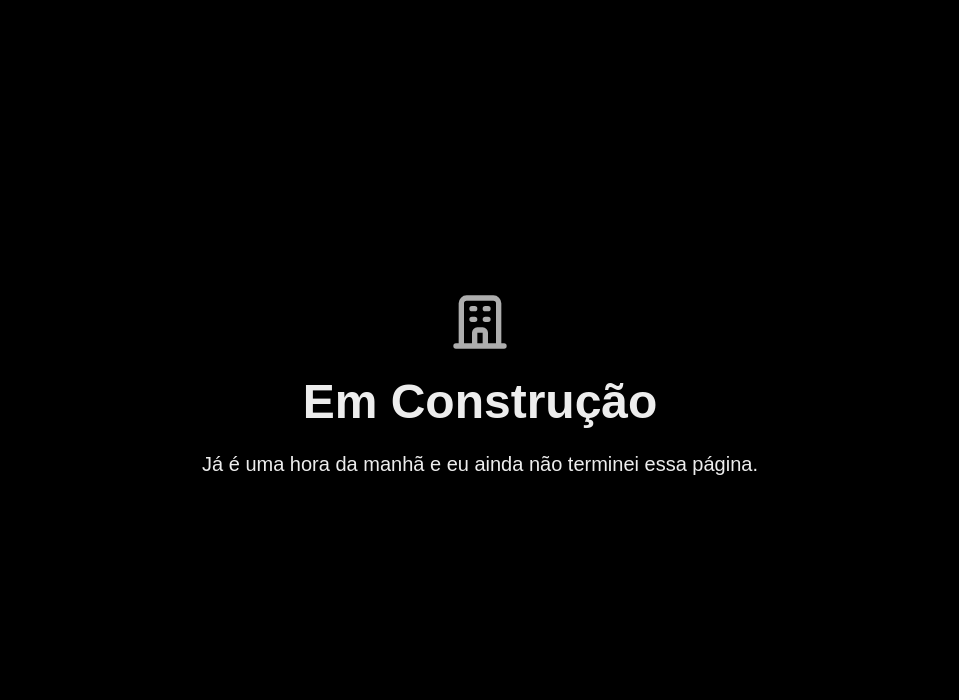
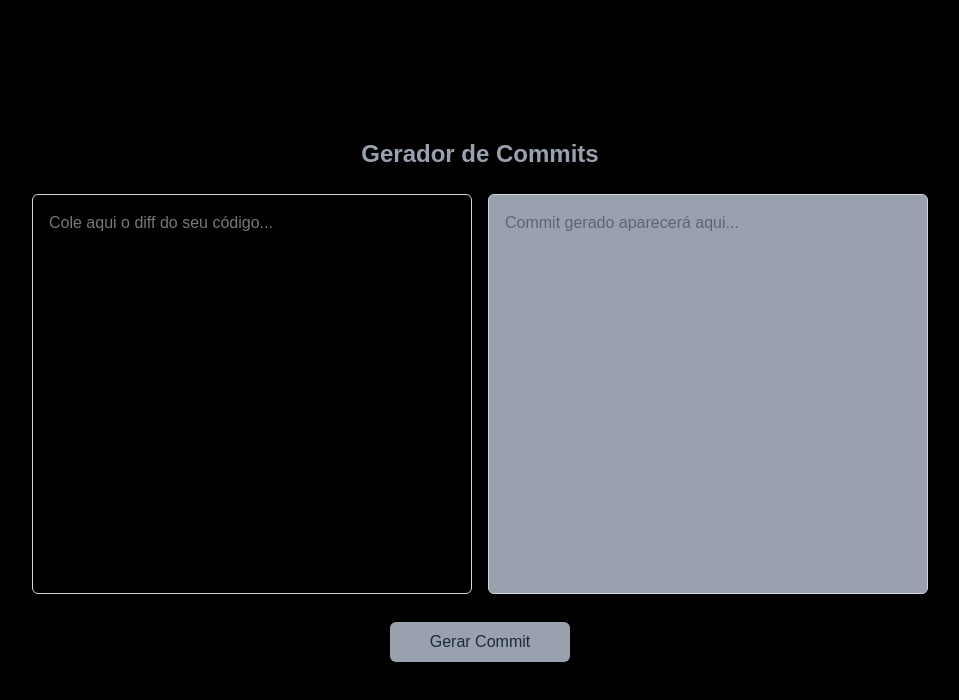
Before and after one commit to IsraelBonicenha/my-profissao-cc, a Next.js app: page /pilares/software in a window 1280 px wide. Shown: the top 700 px of the page, without its empty margins (160-1119 px from the left). Built offline with nearby package versions, Linux system fonts and the light colour scheme.

Commit message:
feat(pilares/software): adiciona gerador de commits em software
- integra funcionalidade para gerar commit com base em input de diff
- adiciona dependência openai nas configurações do projeto.

```diff
--- a/package.json
+++ b/package.json
@@ -10,6 +10,7 @@
   },
   "dependencies": {
     "next": "15.5.0",
+    "openai": "^5.15.0",
     "react": "19.1.0",
     "react-dom": "19.1.0",
     "react-icons": "^5.5.0"
--- /dev/null
+++ b/src/app/api/commit/route.js
@@ -0,0 +1,49 @@
+import { NextResponse } from "next/server";
+import OpenAI from "openai";
+
+const client = new OpenAI({
+  apiKey: process.env.OPENAI_API_KEY,
+});
+
+export async function POST(req) {
+  try {
+    const { diff } = await req.json();
+
+    if (!diff || diff.trim() === "") {
+      return NextResponse.json(
+        { error: "Diff não pode estar vazio." },
+        { status: 400 }
+      );
+    }
+
+const response = await client.chat.completions.create({
+  model: "gpt-4o-mini",
+  messages: [
+    {
+      role: "system",
+      content:
+        "Você é um assistente que gera mensagens de commit claras e objetivas com base no diff de código. " +
+        "Todos os commits devem seguir a convenção: <tipo>(<escopo>): <descrição>. " +
+        "Se o diff afetar apenas 1 a 2 arquivos e a mudança for curta, gere apenas uma linha. " +
+        "Se o diff for extenso (3+ arquivos ou múltiplas responsabilidades), use o formato expandido: " +
+        "<tipo>(<escopos>): <título> " +
+        "- detalhe 1 " +
+        "- detalhe 2 " +
+        "- detalhe N. " +
+        "Sempre escolha apenas um dos dois formatos de acordo com a extensão do diff."
+    },
+    { role: "user", content: diff },
+  ],
+});
+
+    const commitMessage = response.choices[0].message.content;
+
+    return NextResponse.json({ commit: commitMessage });
+  } catch (error) {
+    console.error(error);
+    return NextResponse.json(
+      { error: "Erro ao gerar commit." },
+      { status: 500 }
+    );
+  }
+}
--- a/src/app/pilares/software/page.js
+++ b/src/app/pilares/software/page.js
@@ -1,19 +1,88 @@
-import React from 'react';
+'use client';
+import { useState } from 'react';
+import { FiRefreshCw } from 'react-icons/fi'; // ícone para alternar
 
 export default function Software() {
+
+    const [diff, setDiff] = useState('');
+    const [commit, setCommit] = useState('');
+
+    const gerarCommit = async () => {
+        if (!diff.trim()) {
+            setCommit("Por favor, insira um diff válido.");
+            return;
+        }
+
+        setCommit("Gerando commit...");
+
+        try {
+            const response = await fetch("/api/commit", {
+            method: "POST",
+            headers: { "Content-Type": "application/json" },
+            body: JSON.stringify({ diff }),
+            });
+
+            const data = await response.json();
+
+            if (response.ok) {
+            setCommit(data.commit);
+            } else {
+            setCommit(data.error || "Erro ao gerar commit.");
+            }
+        } catch (err) {
+            console.error(err);
+            setCommit("Erro inesperado.");
+        }
+    };
+
     return (
         <div className="flex flex-col min-h-screen overflow-x-hidden">
+
+            <style jsx>{`
+                textarea::-webkit-scrollbar {
+                    width: 6px;
+                }
+                textarea::-webkit-scrollbar-thumb {
+                    background-color: #4b5563;
+                    border-radius: 4px;
+                }
+                textarea::-webkit-scrollbar-track {
+                    background-color: #000000;
+                    border-radius: 4px;
+                }
+            `}</style>
+
             <main className="flex-grow flex flex-col items-center justify-center px-4 sm:px-10 md:px-20 mt-16 mb-16">
-                <div className="text-center">
-                    <div className="animate-pulse">
-                        <svg className="mx-auto h-16 w-16 text-current" fill="none" viewBox="0 0 24 24" stroke="currentColor">
-                            <path strokeLinecap="round" strokeLinejoin="round" strokeWidth={2} d="M19 21V5a2 2 0 00-2-2H7a2 2 0 00-2 2v16m14 0h2m-2 0h-5m-9 0H3m2 0h5M9 7h1m-1 4h1m4-4h1m-1 4h1m-5 10v-5a1 1 0 011-1h2a1 1 0 011 1v5m-4 0h4" />
-                        </svg>
-                    </div>
-                    <br />
-                    <h1 className="text-4xl md:text-5xl font-bold mb-6">Em Construção</h1>
-                    <p className="text-lg md:text-xl mb-8">Já é uma hora da manhã e eu ainda não terminei essa página.</p>
+                <h1 className="text-2xl font-bold mb-6 text-gray-400">Gerador de Commits</h1>
+
+                <div className="flex flex-col md:flex-row gap-4 w-full max-w-4xl">
+                    {/* Campo Diff */}
+                    <textarea
+                        className="flex-1 h-100 p-4 border border-gray-300 rounded-md resize-none focus:ring-2 focus:ring-blue-400 overflow-y-auto"
+                        placeholder="Cole aqui o diff do seu código..."
+                        value={diff}
+                        onChange={(e) => setDiff(e.target.value)}
+                        spellCheck={false}      // <-- desativa correção automática
+                        autoCorrect="off"       // <-- desativa autocorreção no mobile
+                    />
+
+                    {/* Campo Commit */}
+                    <textarea
+                        className="flex-1 h-100 p-4 border border-gray-300 rounded-md resize-none bg-gray-400 text-gray-800 focus:ring-2 focus:ring-green-400"
+                        placeholder="Commit gerado aparecerá aqui..."
+                        value={commit}
+                        spellCheck={false}      // <-- desativa correção automática
+                        autoCorrect="off"       // <-- desativa autocorreção no mobile
+                        readOnly
+                    />
                 </div>
+
+                <button
+                    className="mt-7 px-10 py-2 bg-gray-400 text-gray-800 rounded-md hover:bg-gray-400 transition"
+                    onClick={gerarCommit}
+                >
+                    Gerar Commit
+                </button>
             </main>
         </div>
     );
```
Also changed, not shown: 1 other file (tests, documents, lock files or other folders).
